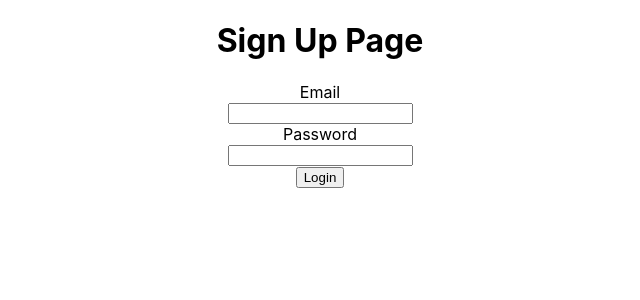
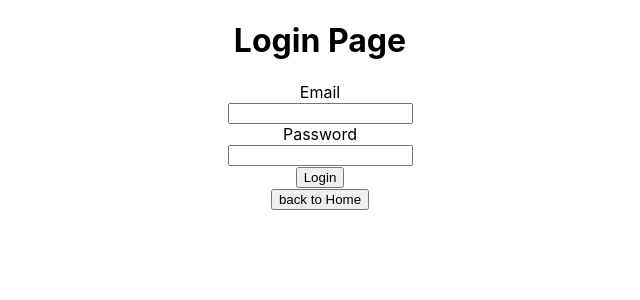
Before and after one commit to neu-seattle-cs5500-summer2022/project-SM22-LincolnCardosodeFaria-mikael1017-panmei-minhphan, a React (Create React App) app in the folder frontend/frontend/: page /login in a window 1280 px wide. Shown: the top 300 px of the page, without its empty margins (320-960 px from the left). Built offline with nearby package versions, Linux system fonts and the light colour scheme.

Commit message:
Created back to home button on login and signup page

```diff
--- a/frontend/frontend/src/containers/Homepage.js
+++ b/frontend/frontend/src/containers/Homepage.js
@@ -10,6 +10,7 @@ function Homepage() {
   const goLogin = () => {
     navigate("/login");
   };
+
   return (
     <div>
       <button variant="contained" onClick={goSignUp}>
--- a/frontend/frontend/src/containers/LoginPage.js
+++ b/frontend/frontend/src/containers/LoginPage.js
@@ -2,6 +2,7 @@ import React, { useState } from "react";
 import { useNavigate } from "react-router-dom";
 
 function LoginPage() {
+  const navigate = useNavigate();
   const [email, setEmail] = useState("");
   const [password, setPassword] = useState("");
 
@@ -9,9 +10,13 @@ function LoginPage() {
     e.preventDefault();
     // TODO: post request here
   };
+
+  const goHome = () => {
+    navigate("/");
+  };
   return (
     <div>
-      <h1> Sign Up Page</h1>
+      <h1> Login Page</h1>
       <form className="form" onSubmit={requestLogin}>
         {}
         <div> Email </div>
@@ -38,6 +43,12 @@ function LoginPage() {
           </button>
         </div>
       </form>
+
+      <div>
+        <button variant="contained" color="secondary" onClick={goHome}>
+          back to Home
+        </button>
+      </div>
     </div>
   );
 }
--- a/frontend/frontend/src/containers/SignupPage.js
+++ b/frontend/frontend/src/containers/SignupPage.js
@@ -1,5 +1,6 @@
 import React, { useState } from "react";
 import { useNavigate } from "react-router-dom";
+import "./HomePage";
 
 function SignupPage() {
   // create state variables for each input
@@ -20,6 +21,11 @@ function SignupPage() {
     e.preventDefault();
     // TODO: post request here
   };
+
+  const goHome = () => {
+    navigate("/");
+  };
+
   return (
     <div>
       <h1> Sign Up Page</h1>
@@ -121,6 +127,12 @@ function SignupPage() {
           </button>
         </div>
       </form>
+
+      <div>
+        <button variant="contained" color="secondary" onClick={goHome}>
+          back to Home
+        </button>
+      </div>
     </div>
   );
 }
```
